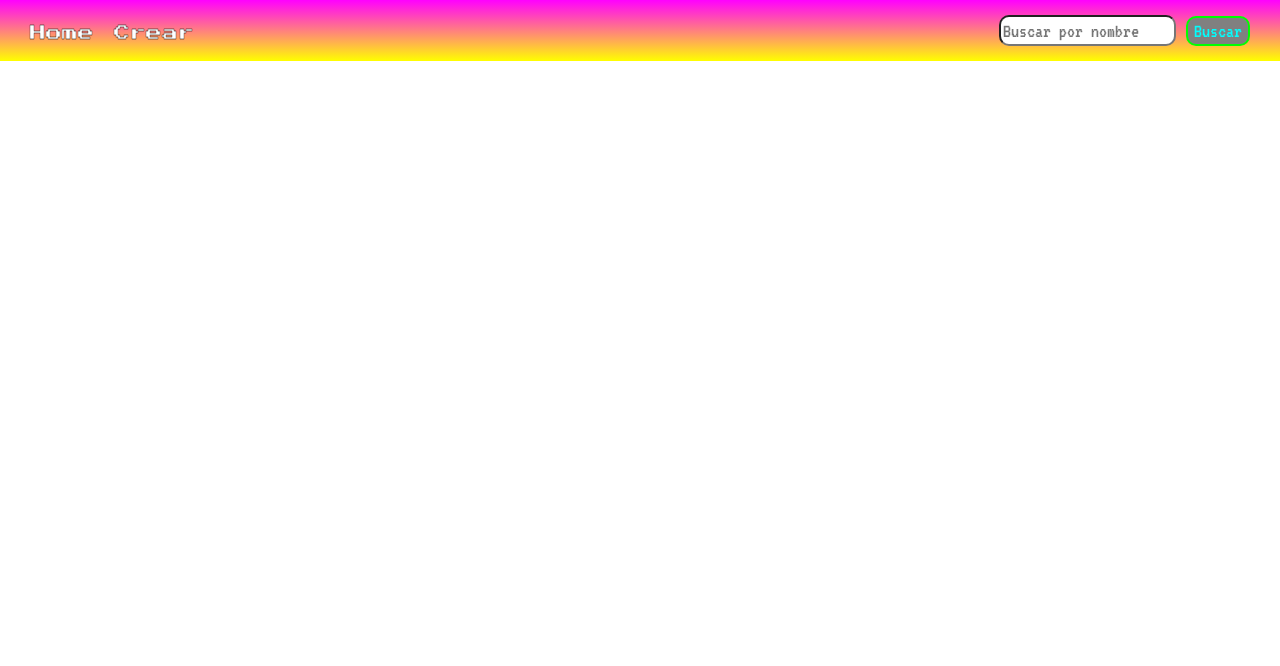
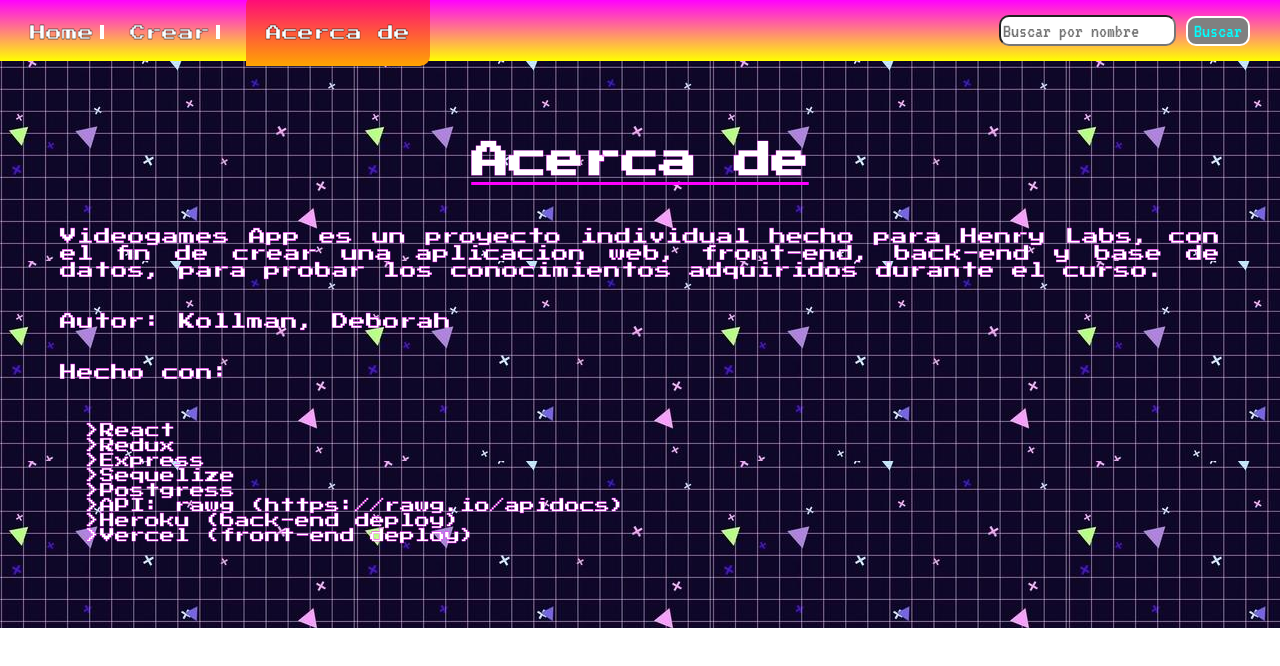
Before and after one commit to deborahKollman/Videogames_PI, a React (Create React App) app in the folder client/: page /videogames/about in a window 1280 px wide. Shown: the top 666 px of the page. Built offline with nearby package versions, Linux system fonts and the light colour scheme; no server answers.

Commit message:
Ultimos cambios

```diff
--- a/client/package.json
+++ b/client/package.json
@@ -6,8 +6,10 @@
     "@testing-library/jest-dom": "^5.11.6",
     "@testing-library/react": "^11.2.1",
     "@testing-library/user-event": "^12.2.2",
+    "@wojtekmaj/enzyme-adapter-react-17": "^0.6.1",
     "axios": "^0.27.2",
     "dotenv": "^16.0.1",
+    "enzyme": "^3.11.0",
     "react": "^17.0.1",
     "react-dom": "^17.0.1",
     "react-redux": "^7.2.3",
--- a/client/src/App.js
+++ b/client/src/App.js
@@ -6,6 +6,7 @@ import NavBar from './components/NavBar.jsx'
 import Home from './components/Home.jsx'
 import VideogameCreate from './components/VideogameCreate.jsx'
 import VideogameDetail from './components/VideogameDetail.jsx'
+import About from './components/About.jsx'
 
 function App() {
   return (
@@ -15,6 +16,7 @@ function App() {
      <Route exact path='/videogames' render={({match,location})=>(<Home match={match} location={location} />)}/>{/* Home */}
      <Route exact path='/videogames/videogame/:idVideogame' render={()=>(<VideogameDetail/>)}/> {/* Ruta detalle */}
      <Route exact path='/videogames/create' render={()=>(<VideogameCreate/>)}/> {/* Ruta creacion */}
+     <Route exact path='/videogames/about' render={()=>(<About/>)} />
     </div>
   );
 }
--- /dev/null
+++ b/client/src/components/About.jsx
@@ -0,0 +1,22 @@
+import React from "react";
+import './styles/About.css'
+
+export default function About(){
+    return(
+        <div className="about">
+            <h2>Acerca de</h2>
+            <p>Videogames App es un proyecto individual hecho para Henry Labs, con el fin de crear una aplicacion web, front-end, back-end y base de datos, para probar los conocimientos adquiridos durante el curso.</p>
+            <p>Autor: Kollman, Deborah</p>
+            <p>Hecho con:</p>
+            <ul>
+                <li>React</li>
+                <li>Redux</li>
+                <li>Express</li>
+                <li>Sequelize</li>
+                <li>Postgress</li>
+                <li>API: rawg (https://rawg.io/apidocs)</li>
+                <li>Heroku (back-end deploy)</li>
+                <li>Vercel (front-end deploy)</li>
+            </ul>
+        </div>)
+}
--- a/client/src/components/NavBar.jsx
+++ b/client/src/components/NavBar.jsx
@@ -15,7 +15,10 @@ export default function NavBar() {
         <nav className="nav_bar">
             <div className="links">
                 <NavLink to='/videogames' activeClassName="selected" exact>Home</NavLink>
+                <label>|</label>
                 <NavLink to='/videogames/create' activeClassName="selected" exact>Crear</NavLink>
+                <label>|</label>
+                <NavLink to='/videogames/about'  activeClassName="selected" exact>Acerca de</NavLink>
             </div>
             <div className="buscador">
                 <input value={state} placeholder="Buscar por nombre" onChange={handleInputChange}/>
--- /dev/null
+++ b/client/src/components/styles/About.css
@@ -0,0 +1,47 @@
+.about{
+    display: flex;
+    flex-direction: column;
+    padding: 50px 60px 60px 60px;
+    background-image: url(../../img/background.jpg);
+    max-width: 100%;
+    min-height:100%;
+    background-color: #480B7B;
+    color: white;
+    font-family: pressStart;
+    font-size: 25px;
+    -webkit-text-stroke: 0.3px;
+    -webkit-text-stroke-color: magenta;
+    text-align: justify;
+}
+
+.about h2{
+    text-decoration: underline;
+    text-align: center;
+}
+
+.about p{
+    font-size: 17px;
+}
+
+.about ul{
+    list-style-type: '>';
+}
+
+.about li{
+    font-size: 15px;
+
+}
+
+@media screen and (max-width:500px) {
+    .about h2{
+        font-size: 20px;
+    }
+
+    .about p{
+        font-size: 10px;
+    }
+
+    .about li{
+        font-size: 10px;
+    }
+}
--- a/client/src/components/styles/NavBar.css
+++ b/client/src/components/styles/NavBar.css
@@ -13,10 +13,8 @@
     padding: 10px;
 }
 
-.selected{
-    padding: 30px 20px 25px 20px;
-    border-radius: 10px 0px 10px 0px;
-    background:linear-gradient(to bottom,  rgb(255, 0, 128),orange);
+.links label{
+    color: white;
 }
 
 .links a{
@@ -26,6 +24,12 @@
 
     -webkit-text-stroke: 0.3px;
     -webkit-text-stroke-color: black;
+}
+
+.selected{
+    padding: 30px 20px 25px 20px;
+    border-radius: 10px 0px 10px 0px;
+    background:linear-gradient(to bottom,  rgb(255, 0, 128),orange);
 }
 
 .buscador{
@@ -41,9 +45,9 @@
 }
 
 .buscador a button{
-    background-color: black;
-    border: 2px lime solid;
-    color: lime;
+    background:linear-gradient(to bottom,black,grey);
+    border: 2px white solid;
+    color: white;
     height: 30px;
     margin-left: 10px;
     border-radius: 10px;
@@ -52,7 +56,7 @@
 }
 
 .buscador a button:disabled{
-    background-color: grey;
+    background:linear-gradient(to bottom, grey,grey);
     color: aqua;
 }
 
```
Also changed, not shown: 2 other files (tests, documents, lock files or other folders).
